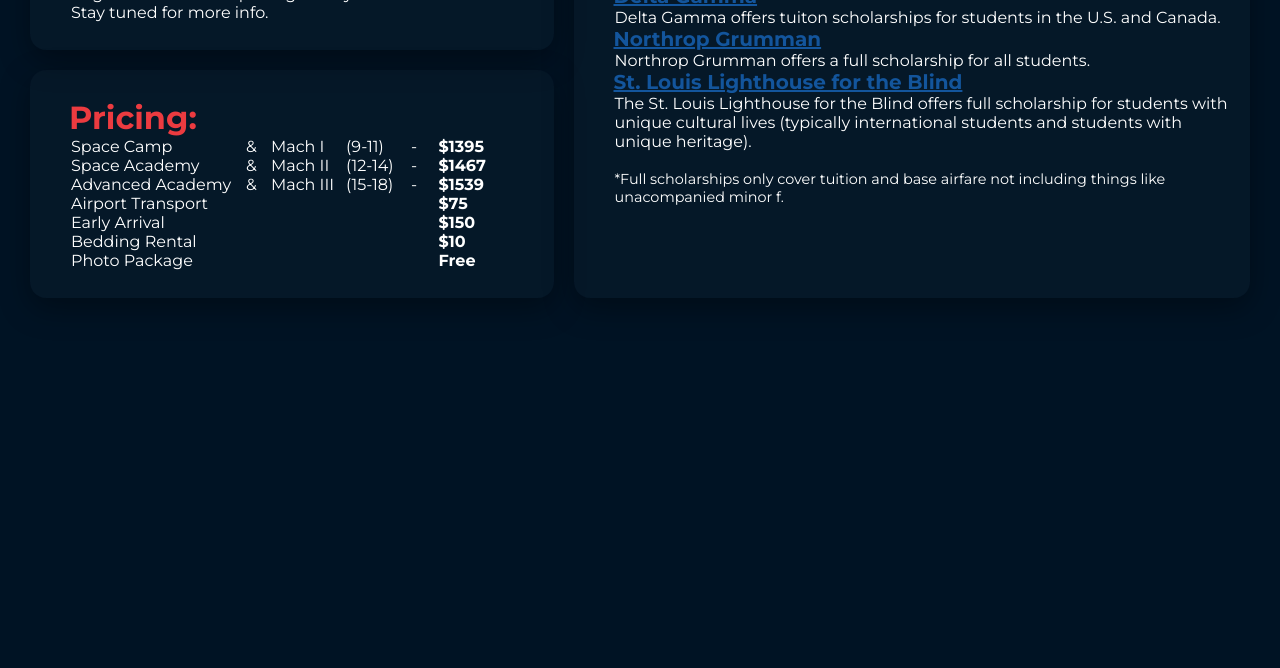
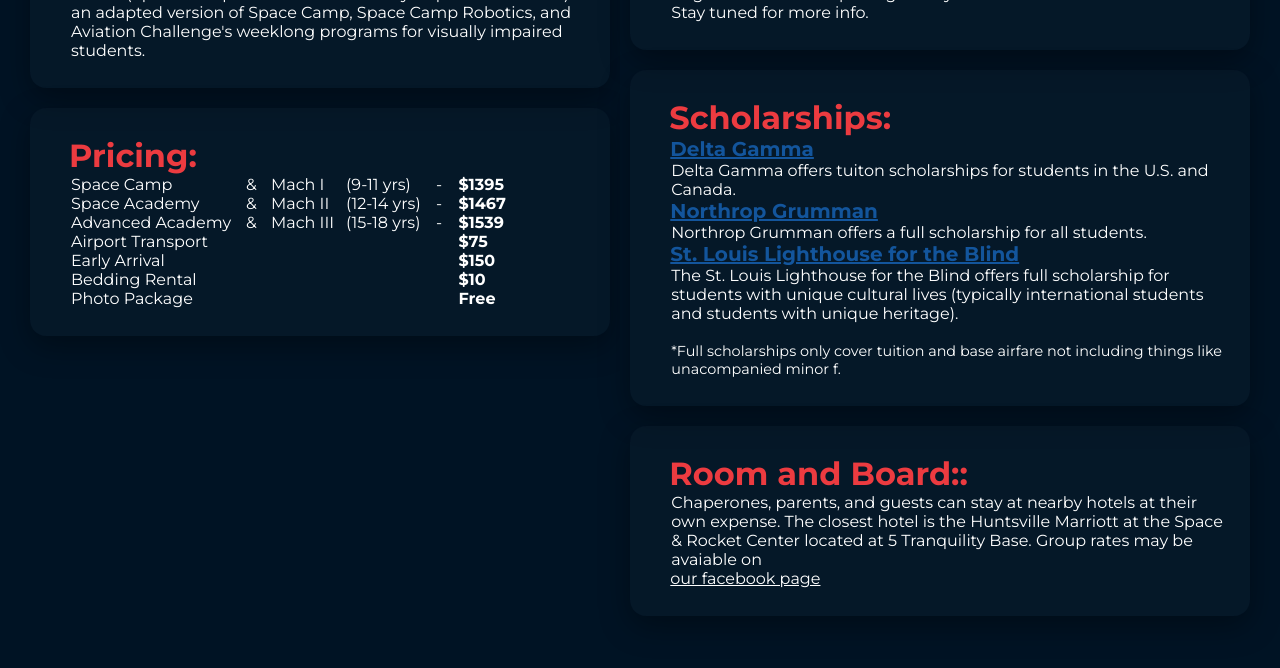
Before and after one commit to MyProgramsDontWork/scivis, a plain HTML site: page home.html in a window 1280 px wide. Shown: the part 630-1298 px from the top of the page. Before the commit the page ends 980 px from the top, so only its background shows below. Drawn offline with Linux system fonts and the light colour scheme.

Commit message:
add content add class for inlone links

```diff
--- a/home.html
+++ b/home.html
@@ -31,22 +31,27 @@
             <div class="content">
                 <div>
                     <div class="card">
-                        <h3>Registration Info:</h3>
-                        <p>Registration will be opening in May or June of 2026.</p>
-                        <p>Stay tuned for more info.</p>
+                        <h3>What SCIVIS is:</h3>
+                        <p>SCIVIS (Space Camp for Interested Visually Impaired Students) is an adapted version of Space Camp, Space Camp Robotics, and Aviation Challenge's weeklong programs for visually impaired students.</p>
                     </div>
                     <div class="card">
                         <h3>Pricing:</h3>
                         <div class="pricingTable">
-                            <p>Space Camp</p> <p>&</p> <p>Mach I</p> <p>(9-11)</p> <p>-</p> <strong>$1395</strong>
-                            <p>Space Academy</p> <p>&</p> <p>Mach II</p> <p>(12-14)</p> <p>-</p> <strong>$1467</strong>
-                            <p>Advanced Academy</p> <p>&</p> <p>Mach III</p> <p>(15-18)</p> <p>-</p> <strong>$1539</strong>
+                            <p>Space Camp</p> <p>&</p> <p>Mach I</p> <p>(9-11 yrs)</p> <p>-</p> <strong>$1395</strong>
+                            <p>Space Academy</p> <p>&</p> <p>Mach II</p> <p>(12-14 yrs)</p> <p>-</p> <strong>$1467</strong>
+                            <p>Advanced Academy</p> <p>&</p> <p>Mach III</p> <p>(15-18 yrs)</p> <p>-</p> <strong>$1539</strong>
                             <p>Airport Transport</p> <p></p> <p></p> <p></p> <p></p> <strong>$75</strong>
                             <p>Early Arrival</p> <p></p> <p></p> <p></p> <p></p> <strong>$150</strong>
                             <p>Bedding Rental</p> <p></p> <p></p> <p></p> <p></p> <strong>$10</strong>
                             <p>Photo Package</p> <p></p> <p></p> <p></p> <p></p> <strong>Free</strong>
                         </div>
                     </div>
+                </div>
+                <div>
+                    <div class="card">
+                        <h3>Registration Info:</h3>
+                        <p>Registration will be opening in May or June of 2026.</p>
+                        <p>Stay tuned for more info.</p>
                     </div>
                     <div class="card">
                         <h3>Scholarships:</h3>
@@ -58,6 +63,12 @@
                         <p>The St. Louis Lighthouse for the Blind offers full scholarship for students with unique cultural lives (typically international students and students with unique heritage).</p>
                         <br>
                         <p class="footnote">  *Full scholarships only cover tuition and base airfare not including things like unacompanied minor f.</p>
+                    </div>
+                    <div class="card">
+                        <h3>Room and Board::</h3>
+                        <p>Chaperones, parents, and guests can stay at nearby hotels at their own expense. The closest hotel is the Huntsville Marriott at the Space & Rocket Center located at 5 Tranquility Base. Group rates may be avaiable on</p>
+                        <a class="pLink" href="https://www.facebook.com/groups/340858066080864">our facebook page</a>
+                    </div>
                 </div>
             </div>
         </div>
--- a/style.css
+++ b/style.css
@@ -182,6 +182,7 @@
   right: 15%;
   z-index: 15;
   text-shadow: 0 4px 20px #00000099;
+  background: transparent;
 }
 
 h3 {
@@ -230,6 +231,20 @@
   left: 13px;
 }
 
+.pLink {
+  font-size: var(--text-sm);
+  color: var(--white);
+  background-color: transparent;
+  position: relative;
+  left: 12px;
+  font-weight: 400;
+  transition: all 0.4s;
+}
+
+.pLink:hover {
+  color: var(--lightBlue);
+}
+
 .card {
   background-color: #ffffff05;
   padding: 28px;
@@ -241,7 +256,7 @@
 .pricingTable {
   background-color: transparent;
   display: grid;
-  grid-template-columns: 175px 25px 75px 65px 27.5px 100px;
+  grid-template-columns: 175px 25px 75px 90px 22.5px 100px;
 }
 
 .footnote {
```
Lines whose indentation alone changed are shown as unchanged.
